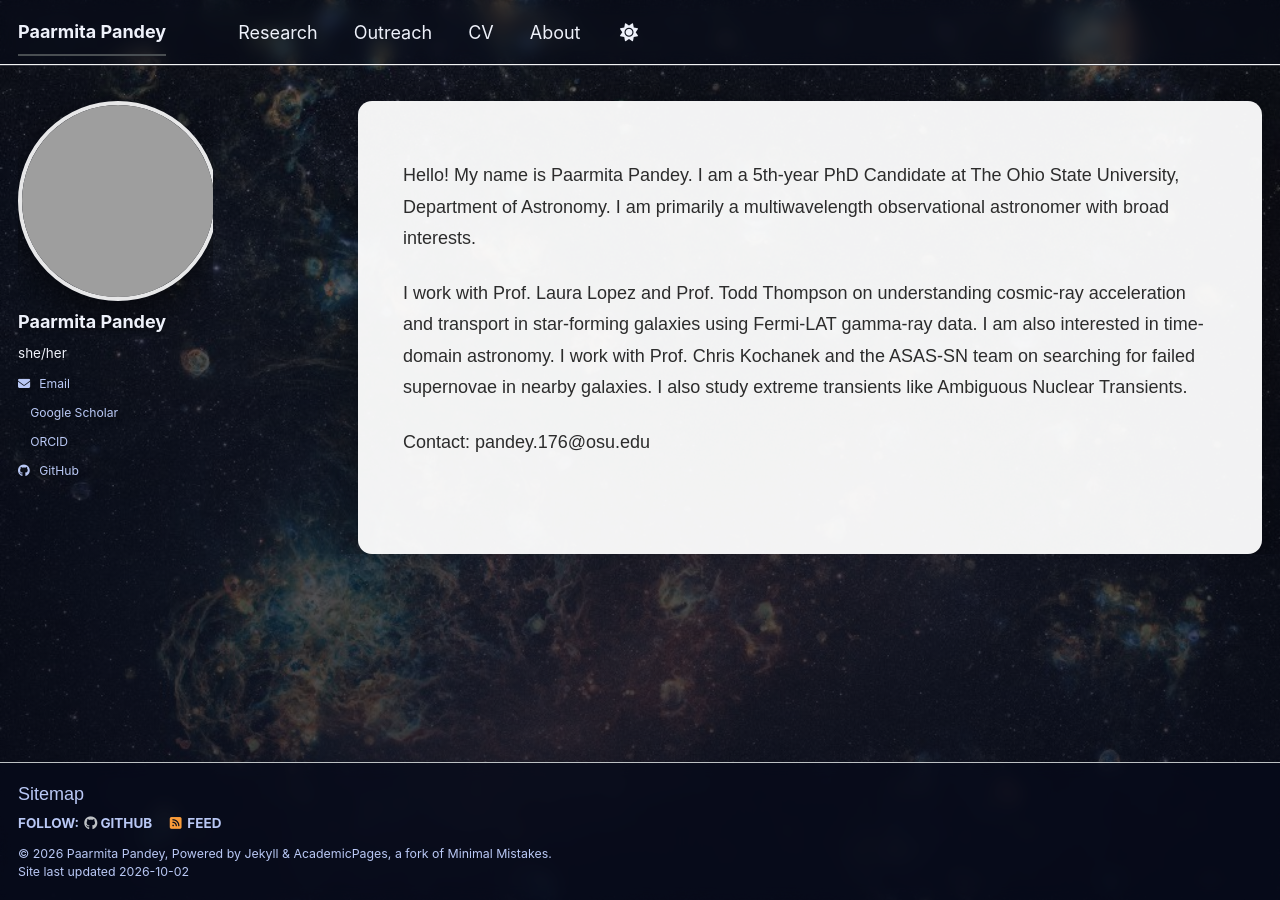
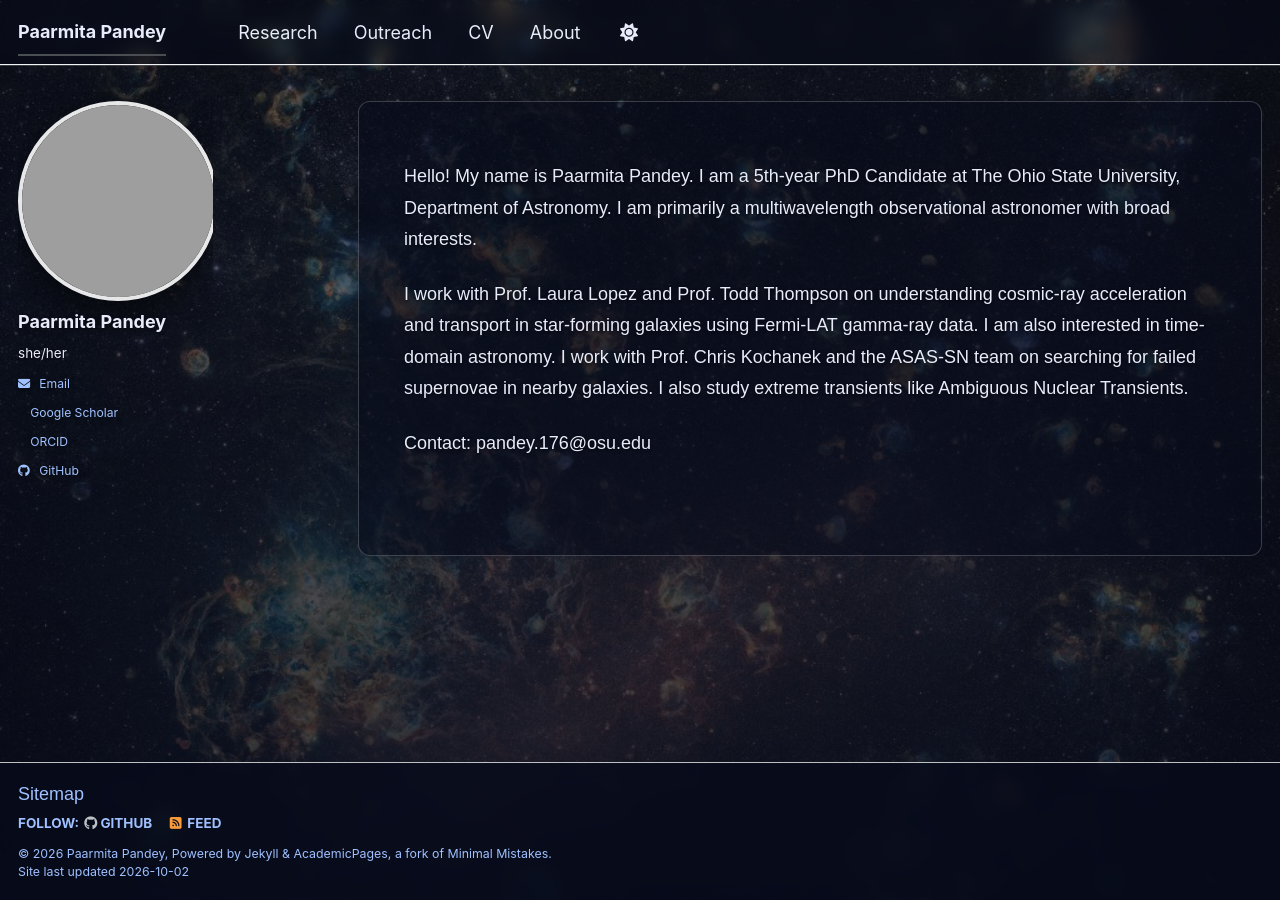
Before and after one commit to paarmitap/paarmitap.github.io, a Jekyll site: the page built from index.md, in a window 1280 px wide. Built offline with Jekyll 4.4.1, drawn with Linux system fonts in a browser that asks for light colours; a script bundle is joined from its source files by our own code; library files that are not in the unit come from our copies.

Commit message:
Refactor CSS variables and styles for better clarity
Updated color variables for improved readability and consistency across the site. Adjusted styles for various elements including navigation, sidebar, and footer.

```diff
--- a/assets/css/custom.css
+++ b/assets/css/custom.css
@@ -1,28 +1,34 @@
 /* ==========================================================================
-   Astro background + floating profile
+   Astro background, white text
    Drop-in overrides for AcademicPages (Minimal Mistakes)
-   Breakpoint note: AcademicPages switches to its wide layout at 925px.
-   Every rule below is scoped to one side of that line or the other.
+   AcademicPages switches to its wide layout at 925px. Every layout rule
+   below is scoped to one side of that line.
    ========================================================================== */
 
 :root {
   /* Swap this path for whatever you name your background file. */
   --astro-bg: url("/images/astro-bg.jpg");
 
-  /* Scrim = the dark wash over the image. Raise the alpha values if your
-     image is bright and the white sidebar text is hard to read. */
-  --scrim-top: rgba(6, 10, 26, 0.50);
-  --scrim-bottom: rgba(6, 10, 26, 0.78);
+  /* The wash over the image. Raise these if text is hard to read. */
+  --scrim-top: rgba(6, 10, 26, 0.55);
+  --scrim-bottom: rgba(6, 10, 26, 0.80);
 
-  --panel: rgba(255, 255, 255, 0.95);
-  --sidebar-text: #eef1fa;
-  --sidebar-link: #b9c8f5;
+  /* The content panel. Dark and translucent, so the image reads through it.
+     For NO panel at all, set this to transparent and --panel-blur to 0px. */
+  --panel: rgba(8, 12, 28, 0.55);
+  --panel-blur: 3px;
+
+  --body-text: #e8ecfa;
+  --heading-text: #ffffff;
+  --link: #9fc1ff;
+  --muted: #b6bed6;
+  --hairline: rgba(255, 255, 255, 0.20);
 }
 
 /* --- 1. The background ---------------------------------------------------- */
 
 /* A fixed pseudo-element rather than background-attachment: fixed — the
-   latter either jitters or over-zooms on iOS Safari. */
+   latter jitters or over-zooms on iOS Safari. */
 html,
 body {
   background: transparent !important;
@@ -45,12 +51,6 @@ body::before {
   background-repeat: no-repeat;
 }
 
-.page__content img,
-.archive img {
-  max-width: 100%;
-  height: auto;
-}
-
 /* --- 2. Top navigation ---------------------------------------------------- */
 
 .masthead__inner-wrap,
@@ -64,7 +64,7 @@ body::before {
 
 .masthead {
   background: rgba(6, 10, 26, 0.45) !important;
-  border-bottom: 1px solid rgba(255, 255, 255, 0.18);
+  border-bottom: 1px solid var(--hairline);
   -webkit-backdrop-filter: blur(8px);
   backdrop-filter: blur(8px);
 }
@@ -73,21 +73,20 @@ body::before {
 .greedy-nav .site-title,
 .greedy-nav button,
 .masthead__menu-item a {
-  color: var(--sidebar-text) !important;
+  color: var(--body-text) !important;
 }
 
 .greedy-nav a:hover { color: #fff !important; }
-.greedy-nav .visible-links a::before { background: var(--sidebar-link); }
+.greedy-nav .visible-links a::before { background: var(--link); }
 
-/* The collapsed "more" menu still needs something solid behind it. */
 .greedy-nav .hidden-links {
   background: #10152b !important;
-  border-color: rgba(255, 255, 255, 0.2);
+  border-color: var(--hairline);
 }
-.greedy-nav .hidden-links a { color: var(--sidebar-text) !important; }
+.greedy-nav .hidden-links a { color: var(--body-text) !important; }
 .greedy-nav .hidden-links::before { border-bottom-color: #10152b; }
 
-/* --- 3. Sidebar: photo and name sit on the image, not on a panel ---------- */
+/* --- 3. Sidebar ----------------------------------------------------------- */
 
 #main { background: transparent; }
 
@@ -99,8 +98,8 @@ body::before {
 .sidebar .author__name,
 .sidebar .author__pronouns,
 .sidebar .author__bio {
-  color: var(--sidebar-text);
-  text-shadow: 0 1px 6px rgba(0, 0, 0, 0.55);
+  color: var(--body-text);
+  text-shadow: 0 1px 6px rgba(0, 0, 0, 0.6);
 }
 
 .author__avatar img {
@@ -114,12 +113,10 @@ body::before {
 }
 
 .author__urls a {
-  color: var(--sidebar-link);
-  text-shadow: 0 1px 6px rgba(0, 0, 0, 0.55);
+  color: var(--link);
+  text-shadow: 0 1px 6px rgba(0, 0, 0, 0.6);
 }
 .author__urls a:hover { color: #fff; }
-
-/* --- 3a. Sidebar, wide screens only --------------------------------------- */
 
 @media (min-width: 925px) {
   .author__avatar img {
@@ -128,15 +125,12 @@ body::before {
     max-width: 200px;
   }
 
-  /* Links are a plain inline list here — strip the dropdown chrome. */
   .author__urls {
     background: transparent;
     border: 0;
     box-shadow: none;
   }
 }
-
-/* --- 3b. Sidebar, phones and small tablets -------------------------------- */
 
 @media (max-width: 924px) {
   /* AcademicPages lays these three out as table cells, which cannot hold a
@@ -196,10 +190,15 @@ body::before {
 
 .page,
 .archive {
+  /* flow-root makes the panel contain the theme's floated inner wrappers.
+     Without it the panel collapses to zero height on narrow screens. */
+  display: flow-root;
   background: var(--panel);
-  border-radius: 14px;
-  box-shadow: 0 20px 60px rgba(0, 0, 0, 0.40);
+  border-radius: 12px;
   padding: 1.75em;
+  -webkit-backdrop-filter: blur(var(--panel-blur));
+  backdrop-filter: blur(var(--panel-blur));
+  border: 1px solid var(--hairline);
 }
 
 @media (max-width: 924px) {
@@ -212,8 +211,8 @@ body::before {
 }
 
 /* AcademicPages reserves right padding for a sidebar it isn't using here.
-   Reclaim it and set the width explicitly so the panel lines up with the
-   sidebar. Nudge the 220px / 340px if your gutter looks off. */
+   Reclaim it and set the width so the panel lines up with the sidebar.
+   Nudge 220px / 340px if your gutter looks off. */
 @media (min-width: 925px) {
   .page,
   .archive {
@@ -230,11 +229,114 @@ body::before {
   }
 }
 
-/* --- 5. Footer ------------------------------------------------------------ */
+/* --- 5. Text on the panel ------------------------------------------------- */
+
+.page,
+.archive,
+.page__content,
+.page__content p,
+.page__content li,
+.page__content dd,
+.archive__item-excerpt {
+  color: var(--body-text);
+  text-shadow: 0 1px 3px rgba(0, 0, 0, 0.55);
+}
+
+.page__title,
+.page__content h1,
+.page__content h2,
+.page__content h3,
+.page__content h4,
+.page__content h5,
+.page__content h6,
+.archive__item-title,
+.archive__subtitle {
+  color: var(--heading-text);
+  border-bottom-color: var(--hairline);
+}
+
+.page__content a,
+.archive__item-title a,
+.page__related a {
+  color: var(--link);
+}
+.page__content a:hover,
+.archive__item-title a:hover { color: #fff; }
+
+.page__meta,
+.page__date,
+.page__taxonomy,
+.page__taxonomy a,
+.archive__item-meta,
+.page__content small {
+  color: var(--muted);
+}
+
+.page__content hr,
+.page__related,
+.page__share {
+  border-color: var(--hairline);
+}
+
+.page__content blockquote {
+  border-left-color: var(--link);
+  color: var(--muted);
+}
+
+/* Tables */
+.page__content table { color: var(--body-text); }
+.page__content th,
+.page__content td { border-color: var(--hairline); }
+.page__content thead,
+.page__content th { background: rgba(255, 255, 255, 0.08); color: var(--heading-text); }
+.page__content tbody tr:nth-child(even) { background: rgba(255, 255, 255, 0.04); }
+
+/* Code */
+.page__content code,
+.page__content pre,
+.page__content .highlight,
+.page__content .highlighter-rouge {
+  background: rgba(0, 0, 0, 0.45) !important;
+  color: #e6e9f5;
+  border-radius: 4px;
+}
+
+/* Callout boxes */
+.notice,
+.notice--primary,
+.notice--info,
+.notice--warning,
+.notice--danger,
+.notice--success {
+  background: rgba(255, 255, 255, 0.08) !important;
+  color: var(--body-text) !important;
+  border-color: var(--hairline);
+}
+
+/* --- 6. Figures ----------------------------------------------------------- */
+
+/* Plots exported from matplotlib have white backgrounds. A light frame makes
+   them look intentional instead of like a glaring rectangle. Delete this
+   block if you switch to transparent-background figures. */
+.page__content img,
+.archive img {
+  max-width: 100%;
+  height: auto;
+  background: #fff;
+  padding: 0.5rem;
+  border-radius: 6px;
+  box-shadow: 0 8px 24px rgba(0, 0, 0, 0.35);
+}
+
+/* Figure captions sit outside the frame, so keep them light. */
+.page__content figcaption,
+.page__content em { color: var(--muted); }
+
+/* --- 7. Footer ------------------------------------------------------------ */
 
 .page__footer {
   background: rgba(6, 10, 26, 0.75);
-  color: var(--sidebar-text);
+  color: var(--body-text);
   -webkit-backdrop-filter: blur(8px);
   backdrop-filter: blur(8px);
 }
@@ -242,6 +344,6 @@ body::before {
 .page__footer a,
 .page__footer footer,
 .page__footer .page__footer-follow a {
-  color: var(--sidebar-link);
+  color: var(--link);
 }
 .page__footer a:hover { color: #fff; }
```
